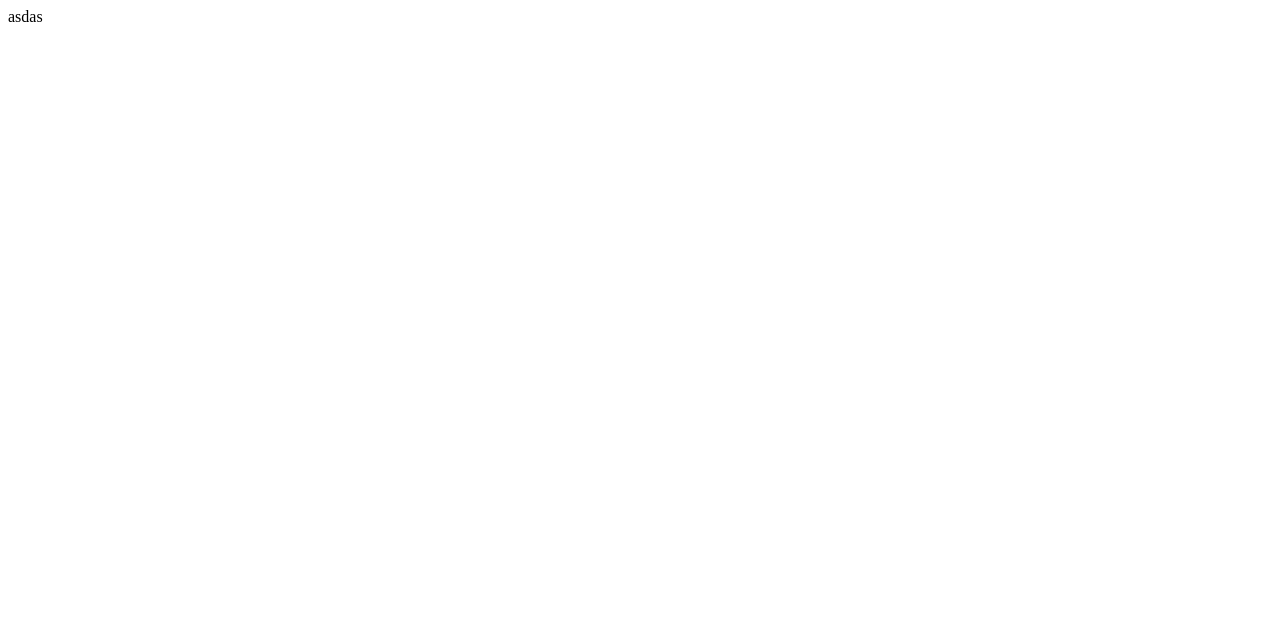
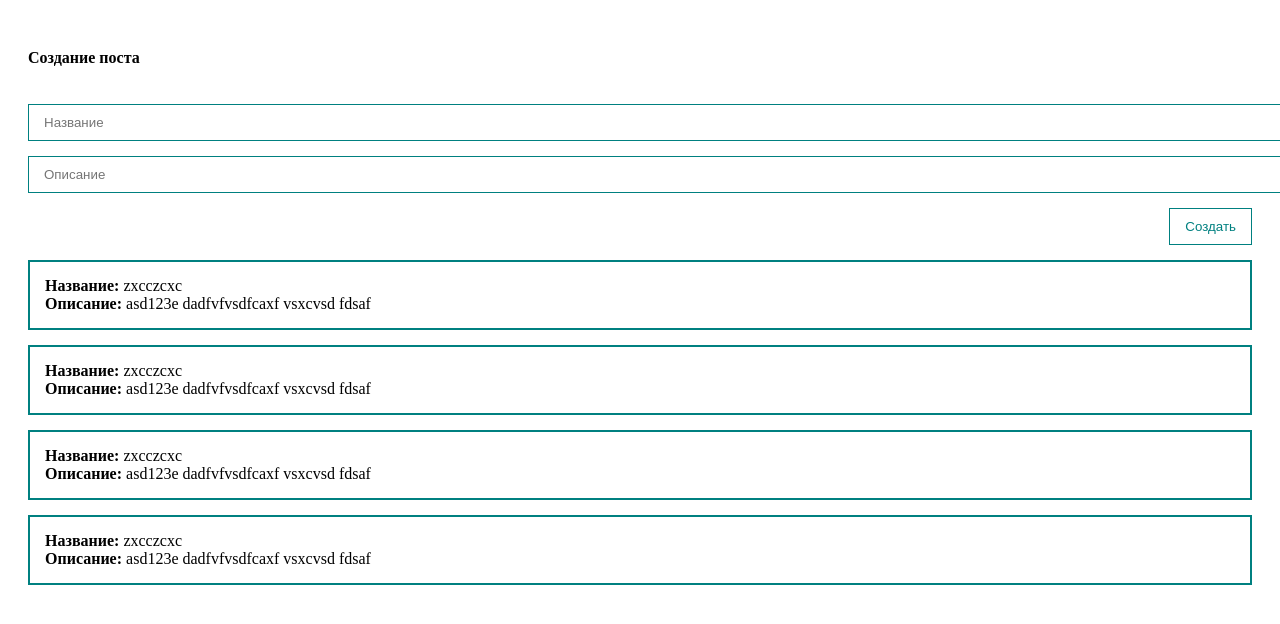
Before and after one commit to moistrenko/application-posts, a Vue app: page / in a window 1280 px wide. Shown: the top 624 px of the page. Built offline with nearby package versions, Linux system fonts and the light colour scheme.

Commit message:
create postList, postForm

```diff
--- a/src/App.vue
+++ b/src/App.vue
@@ -1,7 +1,79 @@
 <template>
-  <div>asdas</div>
+  <div class="app">
+    <post-form />
+
+    <post-list
+      v-for="post in posts"
+      :key="post.id"
+      :post="post"
+    />
+  </div>
 </template>
 
-<script></script>
+<script>
+import PostForm from './components/PostForm.vue';
+import PostList from './components/PostList.vue';
 
-<style scoped></style>
+export default {
+  data() {
+    return {
+      title: '',
+      body: '',
+      posts: [
+        {
+          id: 0,
+          title: 'zxcczcxc',
+          body: 'asd123e dadfvfvsdfcaxf vsxcvsd fdsaf',
+        },
+        {
+          id: 1,
+          title: 'zxcczcxc',
+          body: 'asd123e dadfvfvsdfcaxf vsxcvsd fdsaf',
+        },
+        {
+          id: 2,
+          title: 'zxcczcxc',
+          body: 'asd123e dadfvfvsdfcaxf vsxcvsd fdsaf',
+        },
+        {
+          id: 3,
+          title: 'zxcczcxc',
+          body: 'asd123e dadfvfvsdfcaxf vsxcvsd fdsaf',
+        },
+      ],
+    };
+  },
+
+  components: {
+    PostForm,
+    PostList,
+  },
+
+  methods: {
+    createPost() {
+      const newPost = {
+        id: Date.now(),
+        title: this.title,
+        body: this.body,
+      };
+
+      this.posts.push(newPost);
+
+      this.title = '';
+      this.body = '';
+    },
+  },
+};
+</script>
+
+<style scoped>
+* {
+  margin: 0;
+  padding: 0;
+  box-sizing: border-box;
+}
+
+.app {
+  padding: 20px;
+}
+</style>
--- /dev/null
+++ b/src/components/PostForm.vue
@@ -0,0 +1,55 @@
+<template>
+  <form
+    class="form"
+    @submit.prevent
+  >
+    <h4>Создание поста</h4>
+    <input
+      v-model="title"
+      class="input"
+      type="text"
+      placeholder="Название"
+    />
+    <input
+      v-model="body"
+      class="input"
+      type="text"
+      placeholder="Описание"
+    />
+    <button
+      class="btn"
+      type="submit"
+      @click="createPost"
+    >
+      Создать
+    </button>
+  </form>
+</template>
+
+<script>
+export default {};
+</script>
+
+<style lang="css" scoped>
+.form {
+  display: flex;
+  flex-direction: column;
+}
+
+.input {
+  width: 100%;
+  border: 1px solid teal;
+  padding: 10px 15px;
+  margin-top: 15px;
+}
+
+.btn {
+  margin-top: 15px;
+  align-self: flex-end;
+  padding: 10px 15px;
+  background: none;
+  color: teal;
+  border: 1px solid teal;
+  cursor: pointer;
+}
+</style>
--- /dev/null
+++ b/src/components/PostList.vue
@@ -0,0 +1,25 @@
+<template>
+  <div class="post">
+    <div><strong>Название: </strong> {{ post.title }}</div>
+    <div><strong>Описание: </strong> {{ post.body }}</div>
+  </div>
+</template>
+
+<script>
+export default {
+  props: {
+    post: {
+      type: Object,
+      required: true,
+    },
+  },
+};
+</script>
+
+<style lang="css" scoped>
+.post {
+  padding: 15px;
+  border: 2px solid teal;
+  margin-top: 15px;
+}
+</style>
```
